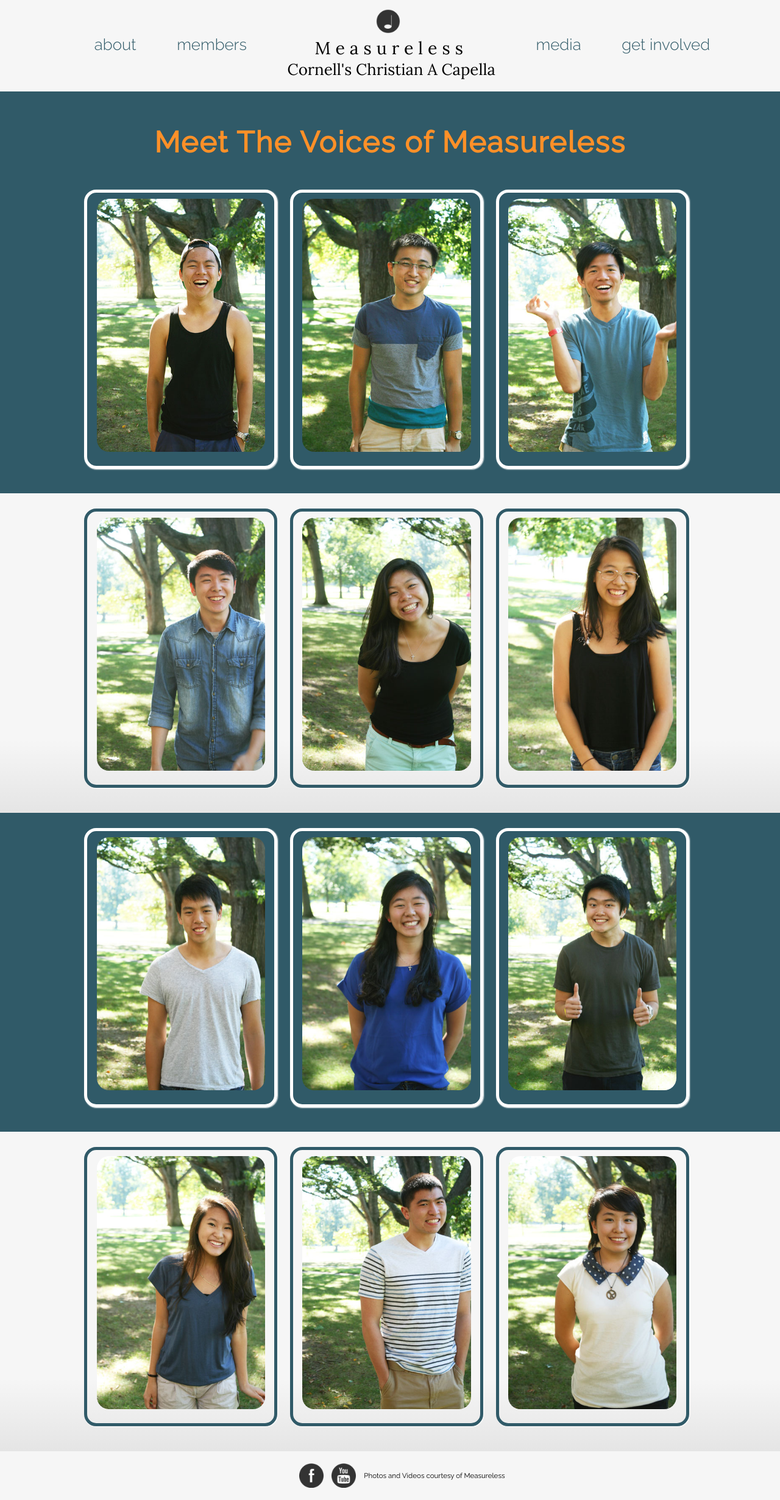
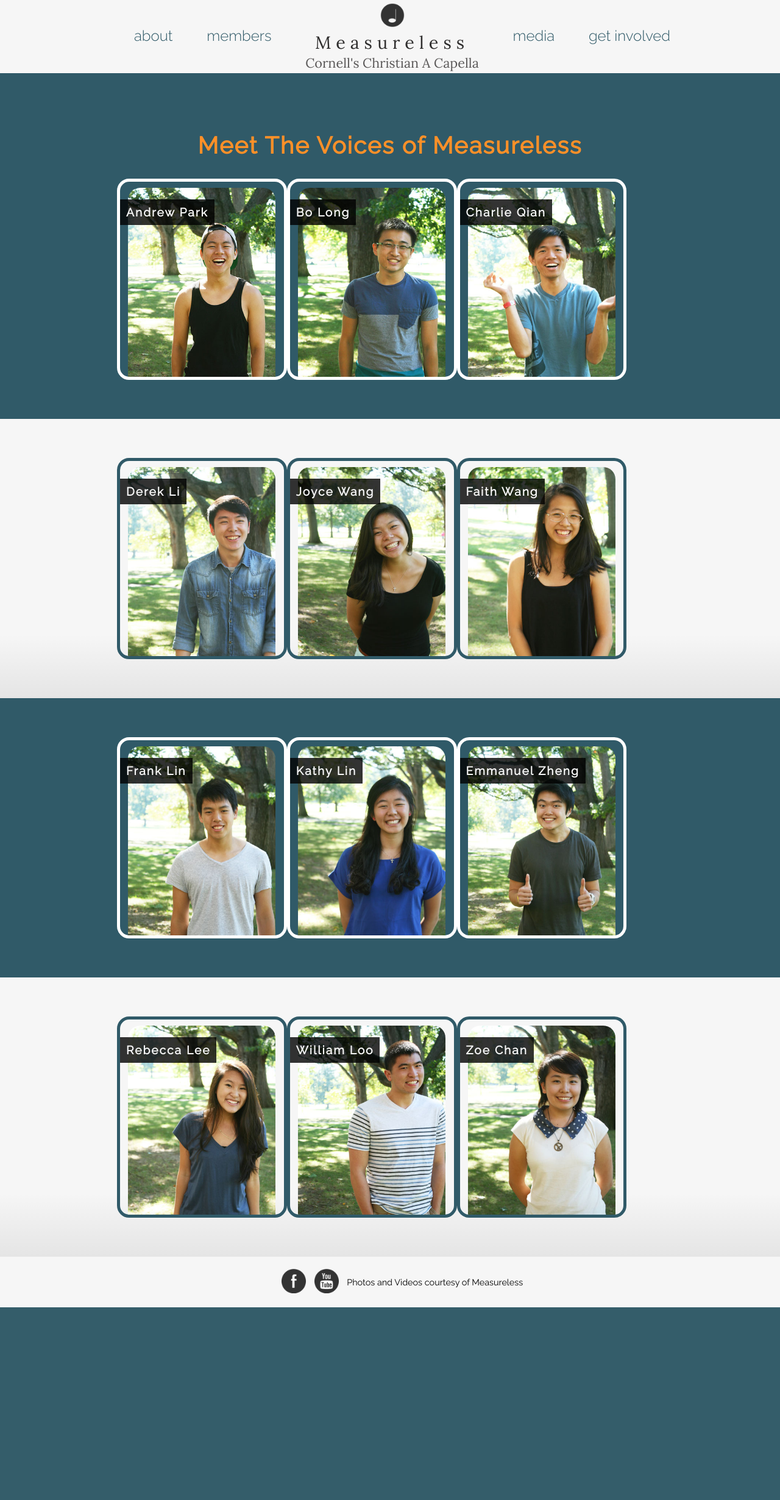
Before and after one commit to apokellypse/Measureless-Website, a PHP site: page /member.php in a window 1280 px wide. Shown: the whole page at 61% size. After the commit the page ends 2144 px from the top, so only its background shows below. Run offline with PHP 8.4, Linux system fonts and the light colour scheme; some libraries are stand-ins or nearby versions.

Commit message:
revert to Christine's

```diff
--- a/css/main.css
+++ b/css/main.css
@@ -16,20 +16,20 @@ nav {
     text-align: center;
     height: 120px;
     background-color: #f6f6f6;
-    padding: 15px 0 15px 0;
+    padding: 10 0 15px 0;
     overflow:visible;
     box-shadow:0 0 10px #999;
 }
 nav ul {
     font-weight: 300;
-    font-size: 2.7em;
+    font-size: 2.5em;
     margin: 0px;
 }
 
 nav li {
     list-style-type: none;
     display: inline-block;
-    margin: 0 30px 0 30px;
+    margin: 0 2% 0 2%;
     vertical-align: middle;
 
 
@@ -37,9 +37,7 @@ nav li {
 #home {
     letter-spacing: 8px;
     font-family: Lora, serif;
-    font-size: 1.1em;
-    margin: 5px 0 0 0;
-    color: #555;
+    font-size: 1.2em;
     display: inline-block;
     /*width: 250px;*/
 }
@@ -53,8 +51,7 @@ a:hover {
     color:#87bbe2;
 }
 nav img{
-    margin: 0;
-    padding: 0 60px 0 60px;
+    margin: 5px 0 0 0;
     height: 40px;
     width: 40px;
     border: none;
@@ -72,21 +69,13 @@ nav p {
  |_| |_|\___|\__,_|\__,_|\___|_|
 */
 
-h3 {
-    font-size: 1em;
-    margin: 0px;
-}
-
+/* page subject */
 h2 {
     text-align: center;
     font-family: Raleway, sans-serif;
     color:#ff9028;
     letter-spacing: 2px;
-    font-size: 2.5em;
-}
-
-h1 {
-    font-family: Lora, serif;
+    font-size: 2em;
 }
 
 h4 {
@@ -105,24 +94,17 @@ h4 em {
     font-style: normal;
     font-size: 3em;
     letter-spacing: 0;
-    text-shadow: 0 0 0;
 }
 
-.centernote {
-    width: 150px;
-    text-align: center;
-    margin: 0 auto;
-    left: 0;
-    right: 0;
-}
-
-#subtitle, #home {
+#home {
     font-family: Lora, sans-serif;
-    color: #000;
+    color: #2e2d2d;
 }
 
 #subtitle > a:hover, #subtitle > a {
-    color: #000;
+    color: #5a5858;
+    font-size: 0.9em;
+    font-family: Lora, sans-serif;
 }
 
 /*
@@ -140,15 +122,16 @@ body {
     background-color: #f6f6f6;
     font-size: .6em;
 }
+.content {
 
-.content {
-    padding: 15px 20% 30px 20%;
     text-align: left;
     min-height: 200px;
     font-family: Lora, serif;
     font-size: 2.0em;
     overflow: auto;
+        padding: 5% 15% 5% 15%;
 }
+
 
 #slideshow {
     max-height: 500px;
@@ -173,26 +156,6 @@ body {
     filter: progid:DXImageTransform.Microsoft.gradient( startColorstr='#00000000', endColorstr='#12000000',GradientType=0 ); /* IE6-9 */
 }
 
-
-.content:nth-of-type(even) .view {
-        border: 5px solid #305a68;
-}
-#memberinfo ul {list-style-type: none;
-                text-align: left;
-                line-height: 20px}
-
-#memberinfo li {border-bottom: 1px solid #000000;
-                padding-bottom: 15px;}
-
-img {
-    width: 150px;
-    height: 225px;
-    float: right;
-    margin: 15px;
-    clear: right;
-    border: 3px solid;
-    border-color: #000000
-}
 /*         _                 _
      /\   | |               | |
     /  \  | |__   ___  _   _| |_
@@ -302,17 +263,31 @@ img {
 | |  | |  __/ | | | | | |_) |  __/ |  \__ \
 |_|  |_|\___|_| |_| |_|_.__/ \___|_|  |___/*/
 
+
+.content:nth-of-type(even) .view {
+        border: 5px solid #305a68;
+}
+.content:nth-of-type(odd) .view {
+    border: 5px solid #fff;
+}
+
+#memberinfo ul {list-style-type: none;
+                text-align: left;
+                line-height: 20px}
+
+#memberinfo li {border-bottom: 1px solid #000000;
+                padding-bottom: 15px;}
+
+
 .view {
     /*width: 290px;*/
     width: 30%;
     height: 25vw;
-    margin: 1%;
     float: left;
-    border: 5px solid #fff;
     overflow: hidden;
     position: relative;
     text-align: center;
-    box-shadow: 1px 1px 2px #fff;
+
     cursor: default;
     background: #84c5cb no-repeat center center
 
@@ -364,19 +340,19 @@ img {
   /* Opera 10.5, IE 9, Safari 5, Chrome, Firefox 4, iOS 4, Android 2.1+ */
     border-radius: 20px;
 }
-.view h2 {
-    text-transform: uppercase;
+.mobileview h2 {
+
     color: #f6f6f6;
     text-align: center;
-    position: relative;
+    position: absolute;
+    z-index: 1000;
     font-size: 1em;
     padding: 10px;
     background: rgba(0, 0, 0, 0.8);
-    margin: 20px 0 0 0;
-    transform: translateY(-100px);
-    opacity: 0;
-    transition: all 0.2s ease-in-out;
+    margin: 2% 0 0 0;
+
 }
+
 
 .view em {
     color: #305a68;
@@ -572,7 +553,7 @@ section input[type="submit"] {
 
 footer {
     text-align: center;
-    font-size: 1.2em;
+    font-size: 1.5em;
     font-family: Raleway, sans-serif;
     padding: 20px 0 20px 0;
     background-color: #f6f6f6;
@@ -599,141 +580,3 @@ footer li {
     margin: 0;
     vertical-align:middle;
 }
-
-/*
-                                      _
-                                     (_)
-  _ __ ___  ___ _ __   ___  _ __  ___ ___   _____
- | '__/ _ \/ __| '_ \ / _ \| '_ \/ __| \ \ / / _ \
- | | |  __/\__ \ |_) | (_) | | | \__ \ |\ V /  __/
- |_|  \___||___/ .__/ \___/|_| |_|___/_| \_/ \___|
-               | |
-               |_|                                */
-
-@media (max-width: 1300px) {
-    .content {
-        padding-left: 10%;
-        padding-right: 10%;
-    }
-
-    div.view {
-        display: block;
-        /*width: 50%;*/
-        height: 35vw;
-    }
-}
-
-@media (max-width: 1000px) {
-
-    #contact {
-        padding: 30px 5%;
-    }
-
-    #mission, #mission > h2,
-    #history, #history > h2,
-    #why, #why > h2 {
-        text-align: center;
-        padding-left: 5%;
-        padding-right: 5%;
-    }
-
-    #mission, #history, #why {
-        padding-bottom: 300px;
-    }
-
-    #mission {
-        background-position: 0 100%;
-    }
-
-    #why {
-        background-position-x: 0 -100px;
-    }
-
-    #mission p, #history p, #why p {
-        text-align: left;
-        padding-left: 40px;
-        padding-right: 40px;
-        line-height: 1.7em;
-    }
-
-
-
-    .content {
-        padding-right: 3%;
-        padding-left: 3%;
-    }
-
-    #member div.view h2,
-    #member div.view h2:hover {
-        bottom: 0px;
-    }
-
-    .extrabio {
-        display: none;
-    }
-
-    div.view {
-        width: 30%;
-        height: 20vw;
-    }
-
-    .view .mask {
-        position: relative;
-        top: 60%;
-        opacity: 1;
-        background-color: rgba(0,0,0,0);
-        border-radius: 0px;
-    }
-
-    .view img, .view:hover img {
-        margin: 0;
-        width: 100%;
-        top: -35px;
-    }
-
-    .view p, .view:hover p {
-        display: none;
-    }
-
-    .view h2, .view:hover h2 {
-        opacity: 1;
-        position: relative;
-        bottom: 20px;
-        /*top: 100px;*/
-        transform: translateY(0px);
-    }
-}
-
-@media (max-width: 825px) {
-    .content {
-        padding-left: 20%;
-        padding-right: 20%;
-    }
-
-    div.view {
-        width: 90%;
-        height: 40vw;
-    }
-
-    .view h2, .view:hover h2 {
-        bottom: -10px;
-    }
-
-    #member div.view h2,
-    #member div.view h2:hover {
-        bottom: -30px;
-    }
-}
-
-@media (max-width: 600px) {
-
-    .content {
-        padding-left: 5%;
-        padding-right: 5%;
-    }
-
-    div.view {
-        width: 100%;
-        height: 60vw;
-    }
-}
```
Also changed, not shown: other parts of css/main.css (+42 -38 lines).
